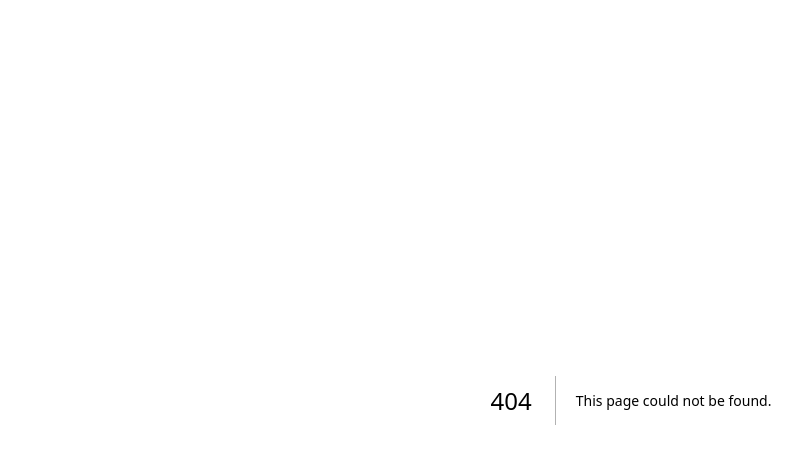
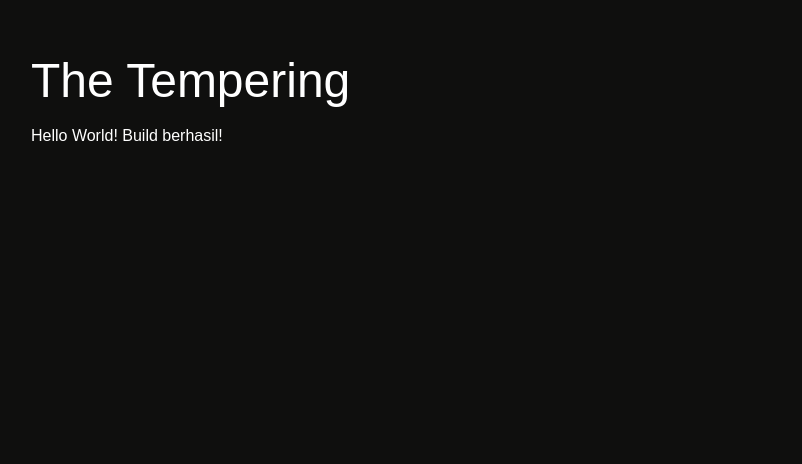
Before and after one commit to Eleven-stack11/the-tempering, a Next.js app: page / in a window 1280 px wide. Before the commit this address had no page. Shown: the top 464 px of the page, without its empty margins (9-811 px from the left). Built offline with nearby package versions, Linux system fonts and the light colour scheme.

Commit message:
Create page.tsx

```diff
--- /dev/null
+++ b/app/page.tsx
@@ -0,0 +1,8 @@
+export default function HomePage() {
+  return (
+    <div style={{ padding: "40px", color: "white", background: "#0F0F0E", minHeight: "100vh" }}>
+      <h1 style={{ fontSize: "48px" }}>The Tempering</h1>
+      <p>Hello World! Build berhasil!</p>
+    </div>
+  );
+}
```
